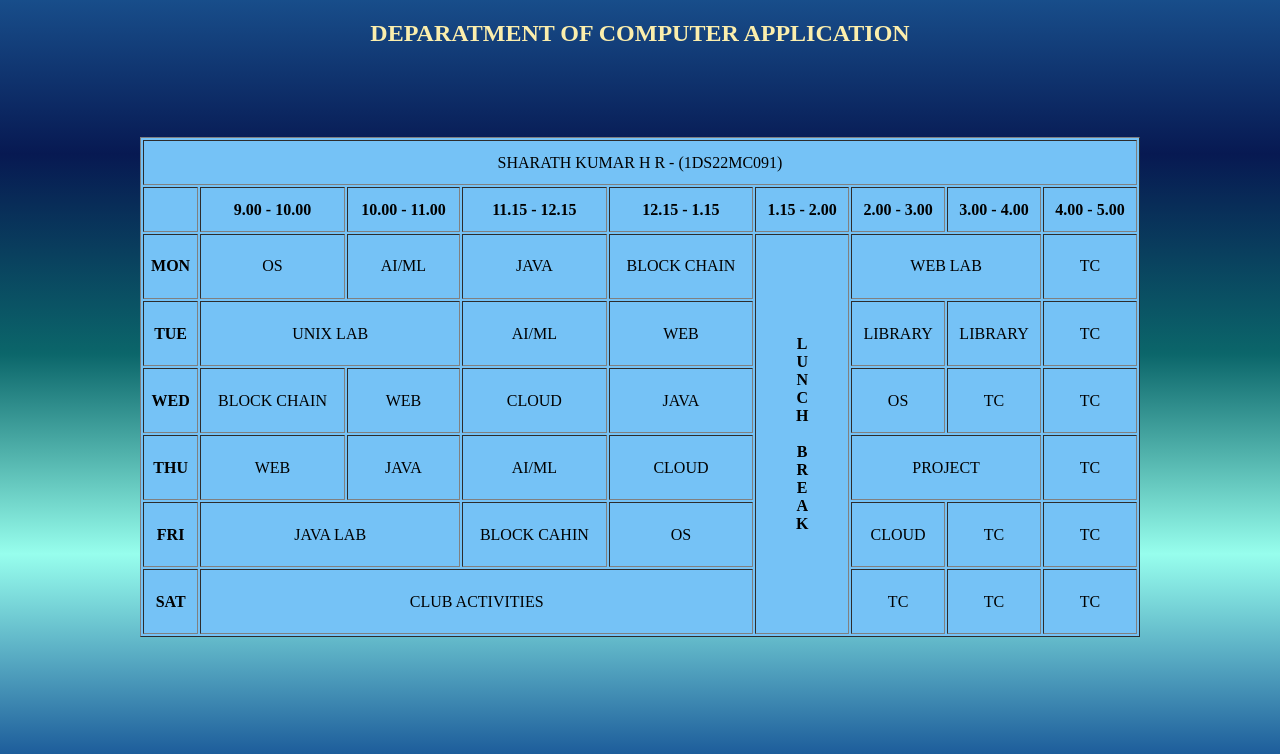
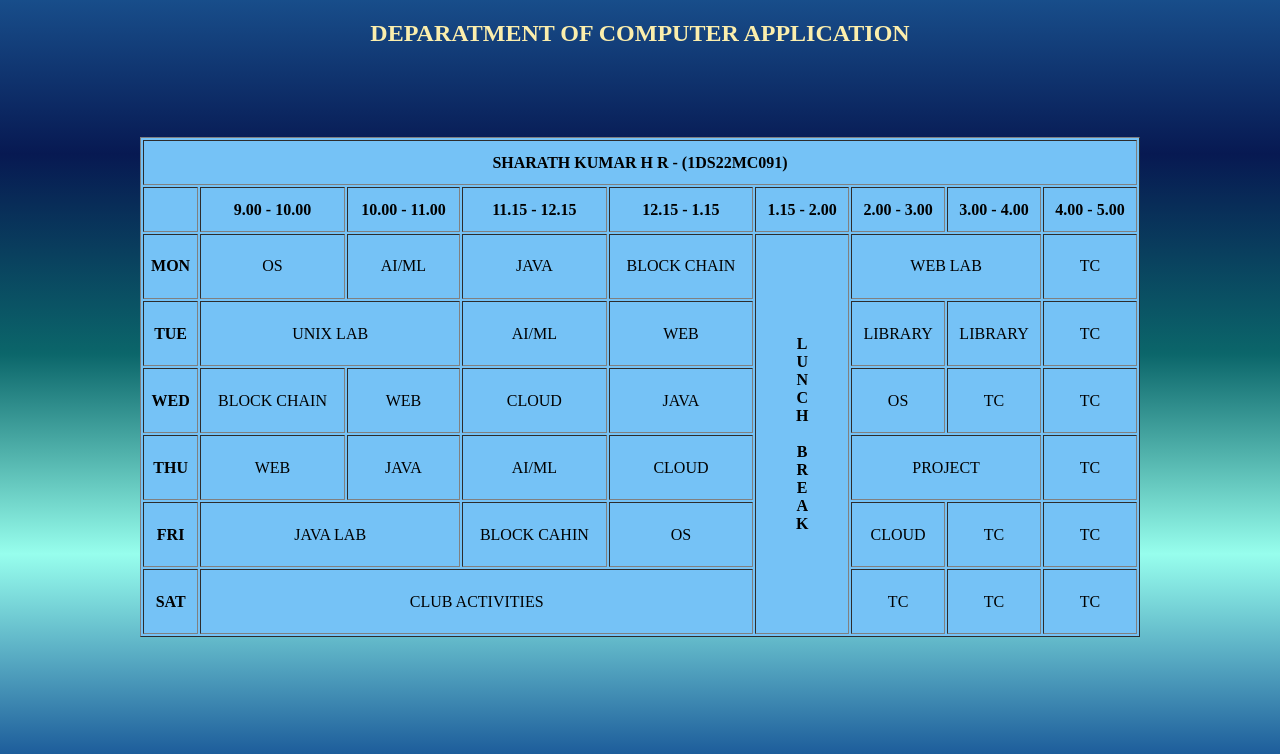
Before and after one commit to Sharath-kumar-H-R/lab1, a plain HTML site: page index.html in a window 1280 px wide. Shown: the part 46-800 px from the top of the page. Drawn offline with Linux system fonts and the light colour scheme.

Commit message:
Update index.html

```diff
--- a/index.html
+++ b/index.html
@@ -39,7 +39,7 @@ color:black;
 <H2 ALIGN="CENTER">DEPARATMENT OF COMPUTER APPLICATION</H2>
 <table border="1px" align="center">
 <TR>
-<TD COLSPAN="9">SHARATH KUMAR H R - (1DS22MC091)</TD>
+<TD COLSPAN="9"><b>SHARATH KUMAR H R - (1DS22MC091)</b></TD>
 </TR>
 <tr class="bold">
 <td></td>
```
